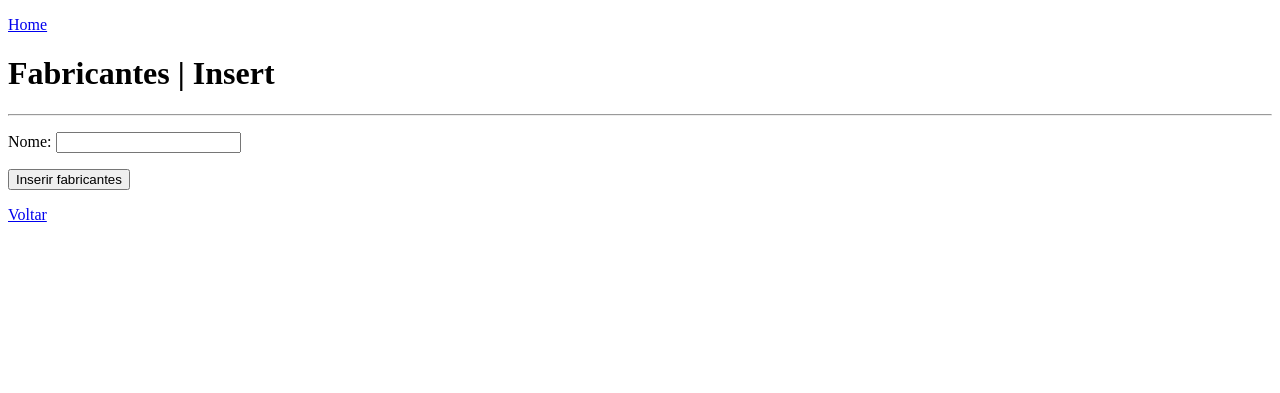
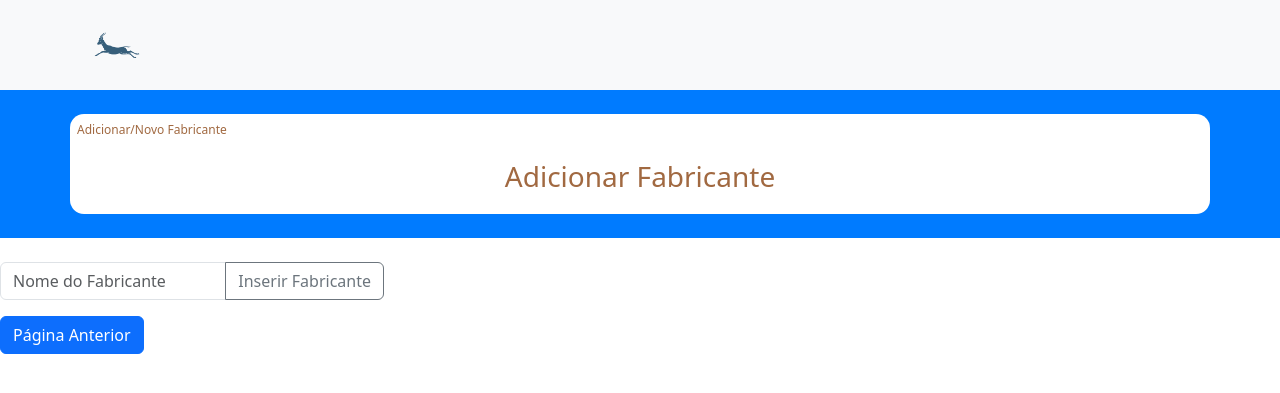
Before and after one commit to ZimboSebastiao/exemplo-crud-php, a PHP site: page /fabricantes/inserir.php in a window 1280 px wide. Shown: the top 393 px of the page. Run offline with PHP 8.4, Linux system fonts and the light colour scheme.

Commit message:
estilizando pagina inserir

```diff
--- a/css/style.css
+++ b/css/style.css
@@ -44,7 +44,7 @@ body {
 
 
 .table {
-    width: 55%;
+    width: 65%;
     margin: auto;
     margin-bottom: 1rem;
     background-color: transparent;
@@ -96,3 +96,29 @@ body {
     color: white;
     background-color: rgb(233, 22, 22);
 }
+.apagar:active {
+    color: white;
+    background-color: #e91616;
+    border-color: #e91616;
+}
+
+/* ======= INSERIR ======== */
+
+.adic {text-align: center;}
+
+
+.input-group {
+    position: relative;
+    display: flex;
+    flex-wrap: wrap;
+    align-items: stretch;
+    width: 30%;
+  }
+
+  .input-group > .form-control,
+  .input-group > .form-select {
+    position: relative;
+    flex: 1 1 auto;
+    width: 10%;
+    margin-bottom: 0; /* Redefine a margem inferior do elemento de controle */
+  }
--- a/fabricantes/inserir.php
+++ b/fabricantes/inserir.php
@@ -22,20 +22,48 @@ if( isset($_POST['inserir']) ){
     <meta charset="UTF-8">
     <meta name="viewport" content="width=device-width, initial-scale=1.0">
     <title>Fabricantes - Inserção</title>
+    <link href="https://cdn.jsdelivr.net/npm/bootstrap@5.3.1/dist/css/bootstrap.min.css" rel="stylesheet" integrity="sha384-4bw+/aepP/YC94hEpVNVgiZdgIC5+VKNBQNGCHeKRQN+PtmoHDEXuppvnDJzQIu9" crossorigin="anonymous">
+     <link rel="stylesheet" href="../css/style.css">
 </head>
 <body>
-    <p><a href="../index.php">Home</a></p>
-    <h1>Fabricantes | Insert</h1>
-    <hr>
+        <!-- ======== HEADER ========= -->
+    <header>
+        <nav class="navbar bg-body-tertiary">
+            <div class="container">
+                <a class="navbar-brand" href="../index.php">
+                <img src="../img/palanc.png"
+                width="70" height="64">
+                </a>
+            </div>
+        </nav>
+    </header> <!-- FIM HEADER  -->
 
-    <form action="" method="post">
-        <p>
-            <label for="nome">Nome:</label>
-            <input type="text" name="nome" id="nome" required>
-        </p>
-        <button type="submit" name="inserir">Inserir fabricantes</button>
-    </form>
-    <p><a href="visualizar.php">Voltar</a></p>
+    <main>
+        <div class="container-xxl contneir">
+                <br>
+                <div class="container estilo">
+                    <p class="hero">Adicionar/Novo Fabricante</p>
+                    <h3 class="adic">Adicionar Fabricante</h3>
+                </div>
+                <br>
+            </div>
+            <br>
 
+            <form action="" method="post">
+
+                <div class="input-group mb-3">
+                    <input type="text" name="nome" id="nome" required class="form-control" placeholder="Nome do Fabricante" aria-label="Recipient's username" aria-describedby="button-addon2">
+                    <button class="btn btn-outline-secondary" type="submit" id="button-addon2" name="inserir">Inserir Fabricante</button>
+                </div>
+            </form>
+            <p>
+                <a href="visualizar.php" class="btn btn-primary" tabindex="-1" role="button" aria-disabled="true">Página Anterior</a>
+            </p>
+    </main>
+
+
+
+
+<script src="https://cdn.jsdelivr.net/npm/bootstrap@5.3.1/dist/js/bootstrap.bundle.min.js" integrity="sha384-HwwvtgBNo3bZJJLYd8oVXjrBZt8cqVSpeBNS5n7C8IVInixGAoxmnlMuBnhbgrkm" crossorigin="anonymous"></script>
 </body>
 </html>
```
Also changed, not shown: fabricantes/visualizar.php (+8 -1 lines), img/caixas.png (added), img/pacote.png (added).
